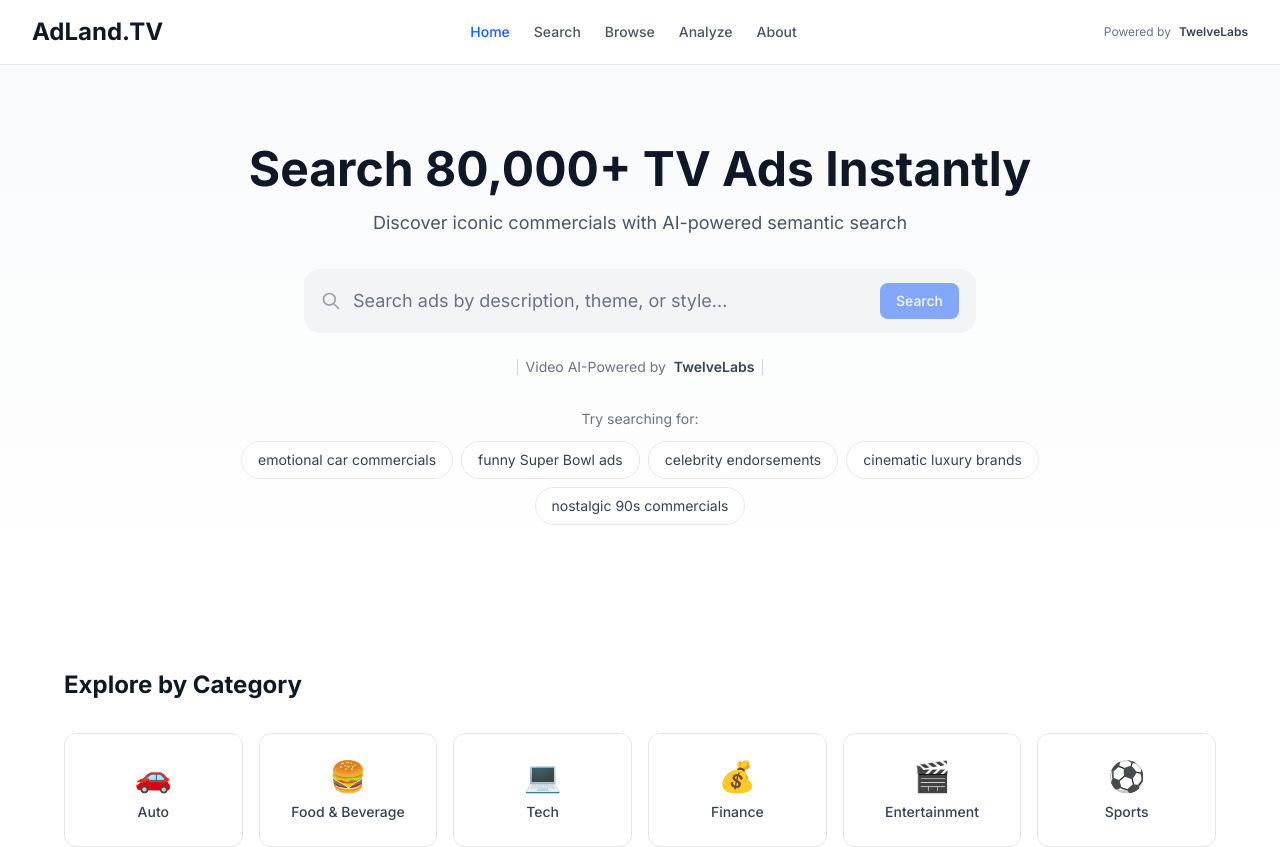
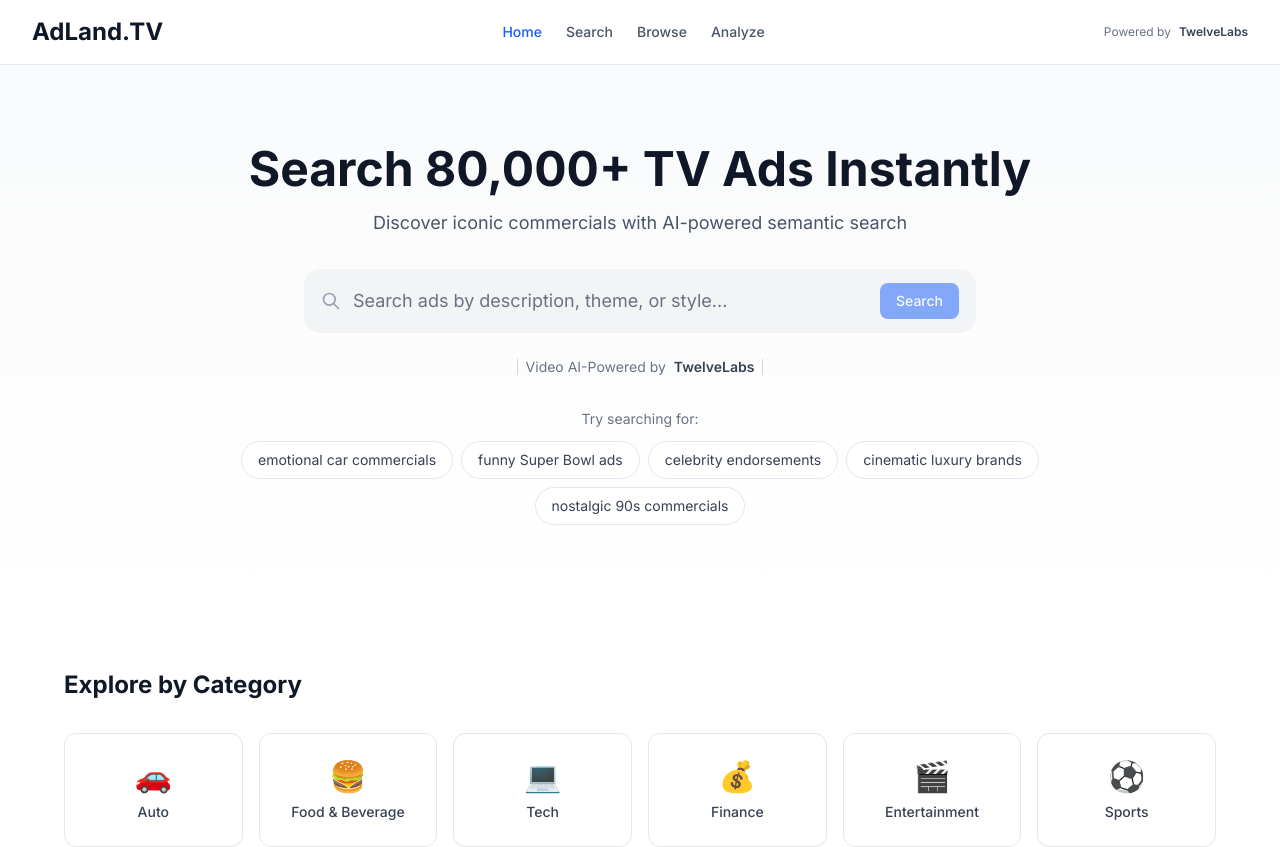
Before and after one commit to mrnkim/adland-tv, a Next.js app in the folder app/: page / in a window 1280 px wide. Shown: the top 847 px of the page. Built offline with nearby package versions, Linux system fonts and the light colour scheme.

Commit message:
Remove About tab

```diff
--- a/app/src/components/Header.tsx
+++ b/app/src/components/Header.tsx
@@ -41,14 +41,6 @@
             >
               Analyze
             </Link>
-            <a
-              href="https://adland.tv"
-              target="_blank"
-              rel="noopener noreferrer"
-              className="text-sm font-medium text-gray-600 hover:text-gray-900"
-            >
-              About
-            </a>
           </nav>
 
           {/* TwelveLabs branding */}
```
